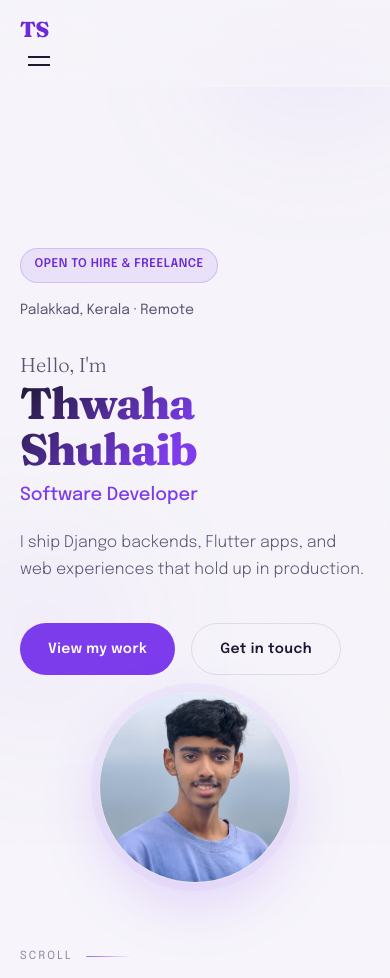
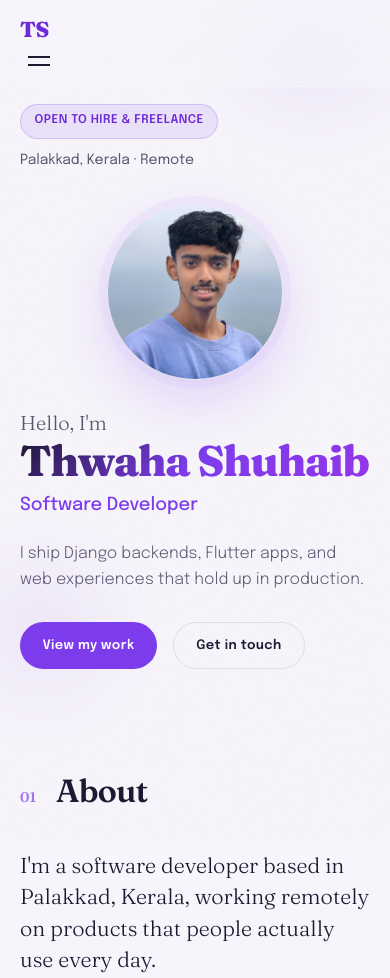
Before and after one commit to infinity0308/portfolio, a plain HTML site: page index.html in a window 390 px wide. Shown: the top 978 px of the page. Drawn offline with Linux system fonts and the light colour scheme.

Commit message:
responsive

```diff
--- a/css/styles.css
+++ b/css/styles.css
@@ -178,37 +178,72 @@ main {
 .hero {
   min-height: 100vh;
   min-height: 100dvh;
-  padding: calc(var(--header-h) + 10rem) var(--space) 4rem;
+  padding: calc(var(--header-h) + 1.5rem) var(--space) 3rem;
   max-width: var(--max);
   margin: 0 auto;
   display: flex;
   flex-direction: column;
-  justify-content: center;
+  justify-content: flex-start;
 }
 
 .hero-grid {
   display: grid;
-  gap: 1rem;
+  gap: 1.5rem;
   align-items: center;
   margin-top: 1rem;
+  text-align: left;
+  grid-template-areas:
+    "meta"
+    "portrait"
+    "text";
+  grid-template-columns: 1fr;
 }
 
-@media (min-width: 900px) {
-  .hero-grid {
-    grid-template-columns: 1.4fr 1fr;
-    gap: 4rem;
-  }
+.hero-meta {
+  grid-area: meta;
+  display: flex;
+  flex-wrap: wrap;
+  align-items: center;
+  gap: 1rem;
+  margin: 0;
 }
 
 .hero-portrait {
+  grid-area: portrait;
   display: flex;
   justify-content: center;
   align-items: center;
   position: relative;
+  margin: 0.5rem 0;
+}
+
+.hero-text {
+  grid-area: text;
+}
+
+@media (min-width: 900px) {
+  .hero {
+    justify-content: center;
+    padding-top: calc(var(--header-h) + 8rem);
+    padding-bottom: 5rem;
+  }
+
+  .hero-grid {
+    grid-template-columns: 1.4fr 1fr;
+    gap: 4rem 5rem;
+    grid-template-areas:
+      "meta meta"
+      "text portrait";
+    margin-top: 0;
+  }
+
+  .hero-meta {
+    margin-bottom: 1rem;
+  }
 }
 
 .hero-portrait img {
-  width: clamp(12rem, 35vw, 24rem);
+  width: clamp(8.5rem, 45vw, 14rem);
   aspect-ratio: 1 / 1;
   border-radius: 50%;
   object-fit: cover;
@@ -219,12 +254,10 @@ main {
   background: var(--bg-card);
 }
 
-.hero-meta {
-  display: flex;
-  flex-wrap: wrap;
-  align-items: center;
-  gap: 1rem;
-  margin-bottom: 2rem;
+@media (min-width: 900px) {
+  .hero-portrait img {
+    width: clamp(12rem, 35vw, 24rem);
+  }
 }
 
 .pill {
@@ -260,7 +293,7 @@ main {
 
 .hero-name {
   display: block;
-  font-size: clamp(2.75rem, 10vw, 5.5rem);
+  font-size: clamp(2.25rem, 11vw, 5.5rem);
   font-weight: 800;
   letter-spacing: -0.03em;
   background: linear-gradient(135deg, var(--text) 0%, var(--accent) 50%, #9333ea 100%);
@@ -740,9 +773,39 @@ main {
   }
 }
 
+@media (max-width: 900px) {
+  .hero-scroll {
+    display: none;
+  }
+
+  .hero {
+    min-height: auto;
+    padding-top: calc(var(--header-h) + 1rem);
+  }
+
+  .orb {
+    filter: blur(40px);
+    opacity: 0.7;
+  }
+}
+
 @media (max-width: 480px) {
   .hero-meta {
     flex-direction: column;
     align-items: flex-start;
+    gap: 0.65rem;
+  }
+
+  .hero-cta {
+    margin-top: 1.75rem;
+  }
+
+  .btn {
+    padding: 0.75rem 1.4rem;
+    font-size: 0.8125rem;
+  }
+
+  .section {
+    padding: clamp(3rem, 10vw, 5rem) var(--space);
   }
 }
--- a/index.html
+++ b/index.html
@@ -46,11 +46,14 @@
     <main id="top">
       <section class="hero">
         <div class="hero-grid">
+          <div class="hero-meta reveal">
+            <span class="pill">Open to hire & freelance</span>
+            <span class="location">Palakkad, Kerala · Remote</span>
+          </div>
+          <div class="hero-portrait reveal">
+            <img src="images/profile.png" alt="Thwaha Shuhaib" />
+          </div>
           <div class="hero-text">
-            <div class="hero-meta reveal">
-              <span class="pill">Open to hire & freelance</span>
-              <span class="location">Palakkad, Kerala · Remote</span>
-            </div>
             <h1 class="hero-title reveal">
               <span class="hero-line">Hello, I'm</span>
               <span class="hero-name">Thwaha Shuhaib</span>
@@ -63,9 +66,6 @@
               <a class="btn btn-primary" href="#work">View my work</a>
               <a class="btn btn-ghost" href="#contact">Get in touch</a>
             </div>
-          </div>
-          <div class="hero-portrait reveal">
-            <img src="images/profile.png" alt="Thwaha Shuhaib" />
           </div>
         </div>
         <div class="hero-scroll reveal" aria-hidden="true">
```
